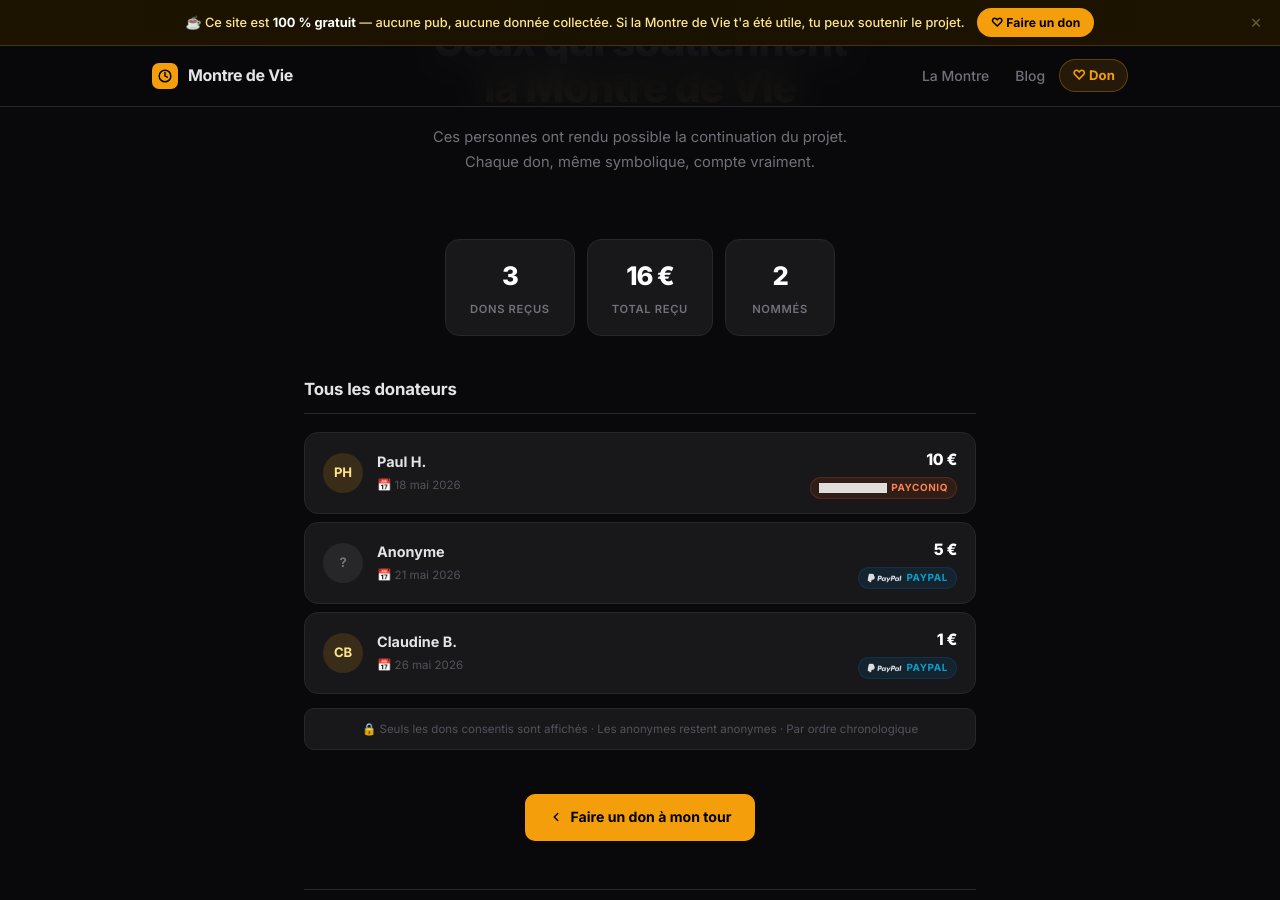
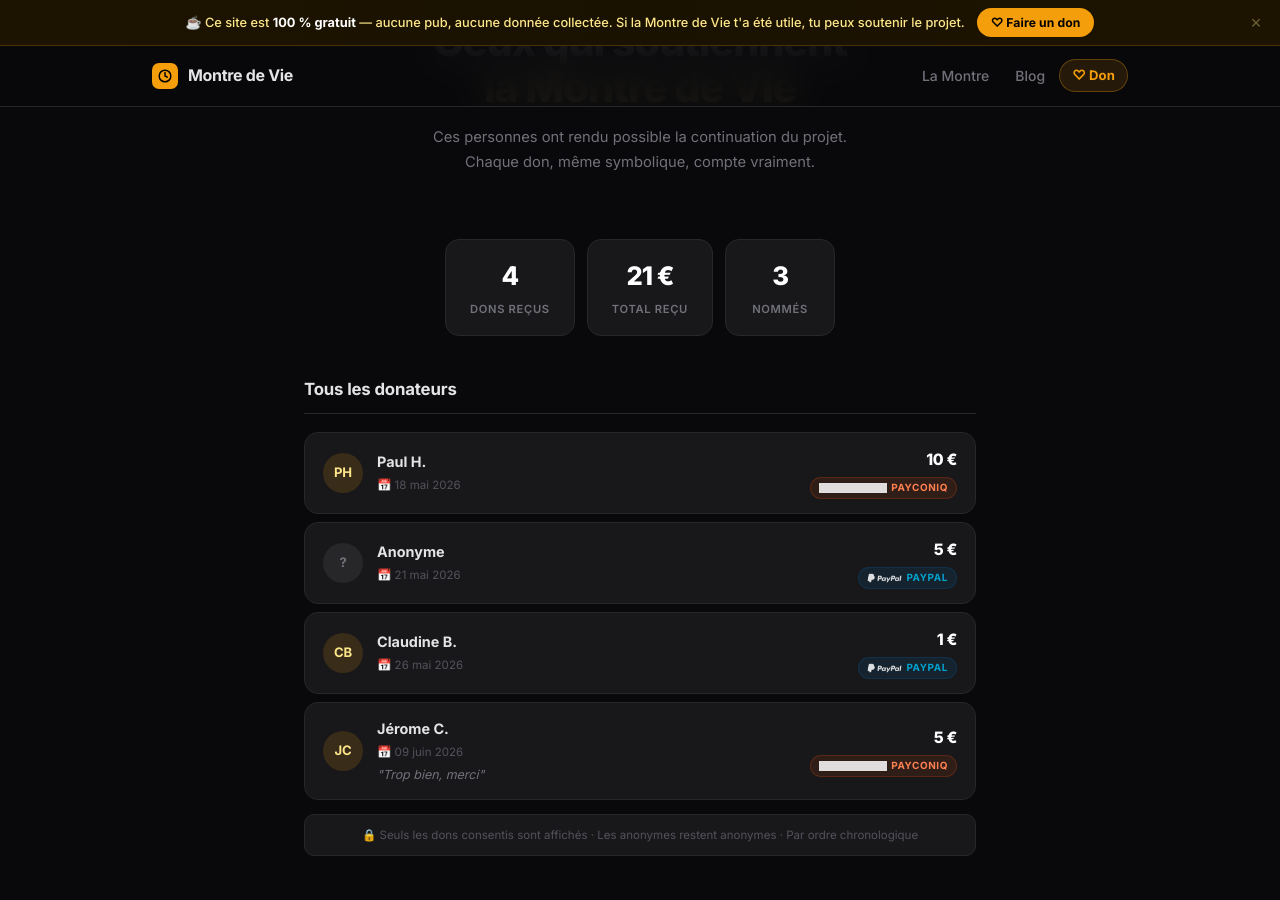
Before and after one commit to SebRunNature/memento-mori, a Jekyll site: the page built from don/donateurs.html, in a window 1280 px wide and 900 px high, scrolled down 215 px. Built offline with Jekyll 4.4.1, drawn with Linux system fonts in a browser that asks for light colours.

Commit message:
Update donateurs.html

```diff
--- a/don/donateurs.html
+++ b/don/donateurs.html
@@ -104,15 +104,15 @@ canonical: "https://montre-de-vie.com/don/donateurs/"
 <!-- ↓ Mettre à jour ces chiffres quand tu ajoutes un don -->
 <div class="don-stats">
   <div class="don-stat">
-    <span class="don-stat-value">3</span>
+    <span class="don-stat-value">4</span>
     <span class="don-stat-label">Dons reçus</span>
   </div>
   <div class="don-stat">
-    <span class="don-stat-value">16 €</span>
+    <span class="don-stat-value">21 €</span>
     <span class="don-stat-label">Total reçu</span>
   </div>
   <div class="don-stat">
-    <span class="don-stat-value">2</span>
+    <span class="don-stat-value">3</span>
     <span class="don-stat-label">Nommés</span>
   </div>
 </div>
@@ -184,6 +184,23 @@ canonical: "https://montre-de-vie.com/don/donateurs/"
     </div>
   </div>
 
+  <!-- ══ DONATEUR 4 — Jérome C. · Payconiq · 09 juin 2026 ══ -->
+  <div class="don-row">
+    <div class="don-avatar named">JC</div>
+    <div class="don-info">
+      <div class="don-name">Jérome C.</div>
+      <div class="don-date">📅 09 juin 2026</div>
+      <div class="don-msg">"Trop bien, merci"</div>
+    </div>
+    <div class="don-right">
+      <span class="don-amount">5 €</span>
+      <span class="don-via payconiq">
+        <img src="/assets/img/payconiq-logo.png" height="10" alt="" aria-hidden="true" style="vertical-align:middle;filter:brightness(0) invert(1);opacity:.85">
+        Payconiq
+      </span>
+    </div>
+  </div>
+
   <!-- ══════════════════════════════════════════════════════════════
        TEMPLATE — copier ce bloc entier pour ajouter un donateur
   ═══════════════════════════════════════════════════════════════════
```
